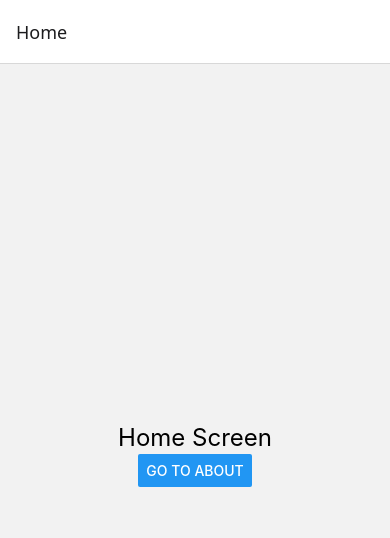
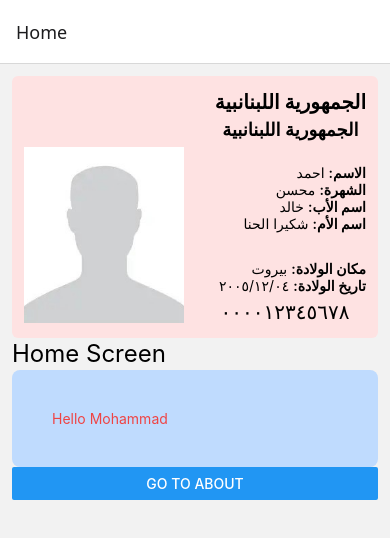
Before and after one commit to Mhamd977/id-app, a React Native app: screen /Home in a window 390 px wide. Shown: the top 538 px of the page. Built offline with nearby package versions, Linux system fonts and the light colour scheme.

Commit message:
home page

```diff
--- /dev/null
+++ b/assets/data/data.json
@@ -0,0 +1,11 @@
+{
+    "data": {
+        "name": "احمد",
+        "lastName": "محسن",
+        "fatherName": "خالد",
+        "motherName": "شكيرا الحنا",
+        "locationOfBirth": "بيروت",
+        "dateOfBirth": "٢٠٠٥/١٢/٠٤",
+        "idNumber": "٠٠٠٠١٢٣٤٥٦٧٨"
+    }
+}
--- /dev/null
+++ b/components/container/Container.tsx
@@ -0,0 +1,13 @@
+import React from 'react'
+import { View } from 'react-native'
+
+export const Container = ({
+    children,
+    className,
+}: React.PropsWithChildren<{ className?: string }>) => {
+    return (
+        <View className={`container mx-auto px-3 ${className}`}>
+            {children}
+        </View>
+    );
+};
--- /dev/null
+++ b/components/ui/CardDataData.tsx
@@ -0,0 +1,10 @@
+import { View, Text } from 'react-native'
+import React from 'react'
+
+export default function CardDataData() {
+  return (
+    <View>
+      <Text>CardDataData</Text>
+    </View>
+  )
+}
--- /dev/null
+++ b/components/ui/CardDataTitle.tsx
@@ -0,0 +1,12 @@
+import { View, Text } from 'react-native'
+import React from 'react'
+
+const CardDataTitle = () => {
+  return (
+    <View>
+      <Text>CardDataTitle</Text>
+    </View>
+  )
+}
+
+export default CardDataTitle
--- /dev/null
+++ b/components/ui/CardTitle.tsx
@@ -0,0 +1,10 @@
+import { View, Text } from 'react-native'
+import React from 'react'
+
+const CardTitle = () => {
+    return (
+        <Text className='font-bold text-black text-xl'>الجمهورية اللبنانبية</Text>
+    )
+}
+
+export default CardTitle
--- /dev/null
+++ b/components/ui/IdCard.tsx
@@ -0,0 +1,48 @@
+import { View, TouchableOpacity, Image } from 'react-native'
+import React from 'react'
+import { useNavigation } from '@react-navigation/native';
+import type { NativeStackNavigationProp } from '@react-navigation/native-stack';
+import type { RootStackParamList } from '../../navigation/index';
+
+import CardTitle from './CardTitle'
+import SubCardTitle from './SubCardTitle'
+
+import profileImage from '../../assets/images/profile-blank.jpg';
+import idData from '../../assets/data/data.json'
+import IdCardDataSection from './IdCardDataSection';
+
+export default function IdCard() {
+    const navigation = useNavigation<NativeStackNavigationProp<RootStackParamList>>();
+
+    const handlePress = () => {
+        navigation.navigate('IdInfo');
+    };
+
+    return (
+        <TouchableOpacity onPress={handlePress} activeOpacity={0.8}>
+            <View className='w-full bg-red-100 p-3 rounded-md'>
+
+                {/* title section */}
+                <View className='flex flex-row'>
+                    <View className='flex-1'></View>
+                    <View className='flex items-end'>
+                        <CardTitle />
+                        <SubCardTitle />
+                    </View>
+                </View>
+
+                {/* second section */}
+                <View className='flex flex-row gap-5'>
+                    {/* image */}
+                    <View className='flex justify-center items-center'>
+                        <Image className='w-40 h-44' source={profileImage} />
+                    </View>
+
+                    {/* data list */}
+                    <IdCardDataSection idData={idData.data} />
+                </View>
+
+            </View>
+        </TouchableOpacity>
+    );
+}
--- /dev/null
+++ b/components/ui/IdCardDataSection.tsx
@@ -0,0 +1,46 @@
+import { View, Text } from 'react-native'
+import React from 'react'
+interface IdCardDataSectionProps {
+    idData: {
+        name: string;
+        lastName: string;
+        fatherName: string;
+        motherName: string;
+        locationOfBirth: string;
+        dateOfBirth: string;
+        idNumber: string;
+    }
+}
+export default function IdCardDataSection({ idData }: IdCardDataSectionProps) {
+    return (
+        <View className='flex-1 mt-5'>
+            <View className='flex flex-row gap-1 justify-end '>
+                <Text>{idData.name}</Text>
+                <Text className='font-semibold'>الاسم:</Text>
+            </View>
+            <View className='flex flex-row gap-1 justify-end '>
+                <Text>{idData.lastName}</Text>
+                <Text className='font-semibold'>الشهرة:</Text>
+            </View>
+            <View className='flex flex-row gap-1 justify-end '>
+                <Text>{idData.fatherName}</Text>
+                <Text className='font-semibold'>اسم الأب:</Text>
+            </View>
+            <View className='flex flex-row gap-1 justify-end '>
+                <Text>{idData.motherName}</Text>
+                <Text className='font-semibold'>اسم الأم:</Text>
+            </View>
+            <View className='flex flex-row gap-1 justify-end mt-7'>
+                <Text>{idData.locationOfBirth}</Text>
+                <Text className='font-semibold'>مكان الولادة:</Text>
+            </View>
+            <View className='flex flex-row gap-1 justify-end '>
+                <Text>{idData.dateOfBirth}</Text>
+                <Text className='font-semibold'>تاريخ الولادة:</Text>
+            </View>
+            <View className='flex flex-row gap-1 justify-center mt-1'>
+                <Text className='text-xl'>{idData.idNumber}</Text>
+            </View>
+        </View>
+    )
+}
--- /dev/null
+++ b/components/ui/SubCardTitle.tsx
@@ -0,0 +1,8 @@
+import { View, Text } from 'react-native'
+import React from 'react'
+
+export default function SubCardTitle() {
+    return (
+        <Text className='font-semibold text-black text-lg text-center w-full'>الجمهورية اللبنانبية</Text>
+    )
+}
--- a/navigation/index.tsx
+++ b/navigation/index.tsx
@@ -2,10 +2,12 @@ import { NavigationContainer } from '@react-navigation/native';
 import { createNativeStackNavigator } from '@react-navigation/native-stack';
 import HomeScreen from '../screens/HomeScreen';
 import AboutScreen from '../screens/AboutScreen';
+import IdInfoScreen from '../screens/IdInfoScreen'
 
 export type RootStackParamList = {
   Home: undefined;
   About: undefined;
+  IdInfo: undefined;
 };
 
 const Stack = createNativeStackNavigator<RootStackParamList>();
@@ -15,6 +17,7 @@ export default function Navigation() {
     <NavigationContainer>
       <Stack.Navigator initialRouteName="Home">
         <Stack.Screen name="Home" component={HomeScreen} />
+        <Stack.Screen name="IdInfo" component={IdInfoScreen} />
         <Stack.Screen name="About" component={AboutScreen} />
       </Stack.Navigator>
     </NavigationContainer>
--- a/screens/HomeScreen.tsx
+++ b/screens/HomeScreen.tsx
@@ -1,15 +1,22 @@
 import { View, Text, Button } from 'react-native';
 import { NativeStackScreenProps } from '@react-navigation/native-stack';
 import { RootStackParamList } from '../navigation';
+import { Container } from '../components/container/Container';
+import IdCard from '../components/ui/IdCard';
 
 type Props = NativeStackScreenProps<RootStackParamList, 'Home'>;
 
 export default function HomeScreen({ navigation }: Props) {
   return (
-    <View className="flex-1 items-center justify-center">
-      <Text className="text-2xl">Home Screen</Text>
-      {/* <Text className='p-10 text-red-500'>Hello Mohammad</Text> */}
-      <Button title="Go to About" onPress={() => navigation.navigate('About')} />
-    </View>
+    <Container className=''>
+      <View className='mt-3'>
+        <IdCard />
+      </View>
+      <View className="">
+        <Text className="text-2xl">Home Screen</Text>
+        <Text className='p-10 text-red-500 bg-blue-200 rounded-lg'>Hello Mohammad</Text>
+        <Button title="Go to About" onPress={() => navigation.navigate('About')} />
+      </View>
+    </Container>
   );
 }
--- /dev/null
+++ b/screens/IdInfoScreen.tsx
@@ -0,0 +1,10 @@
+import { View, Text } from 'react-native'
+import React from 'react'
+
+export default function IdInfoScreen() {
+  return (
+    <View>
+      <Text>IdInfoPage</Text>
+    </View>
+  )
+}
```
Also changed, not shown: assets/images/profile-blank.jpg (added).
